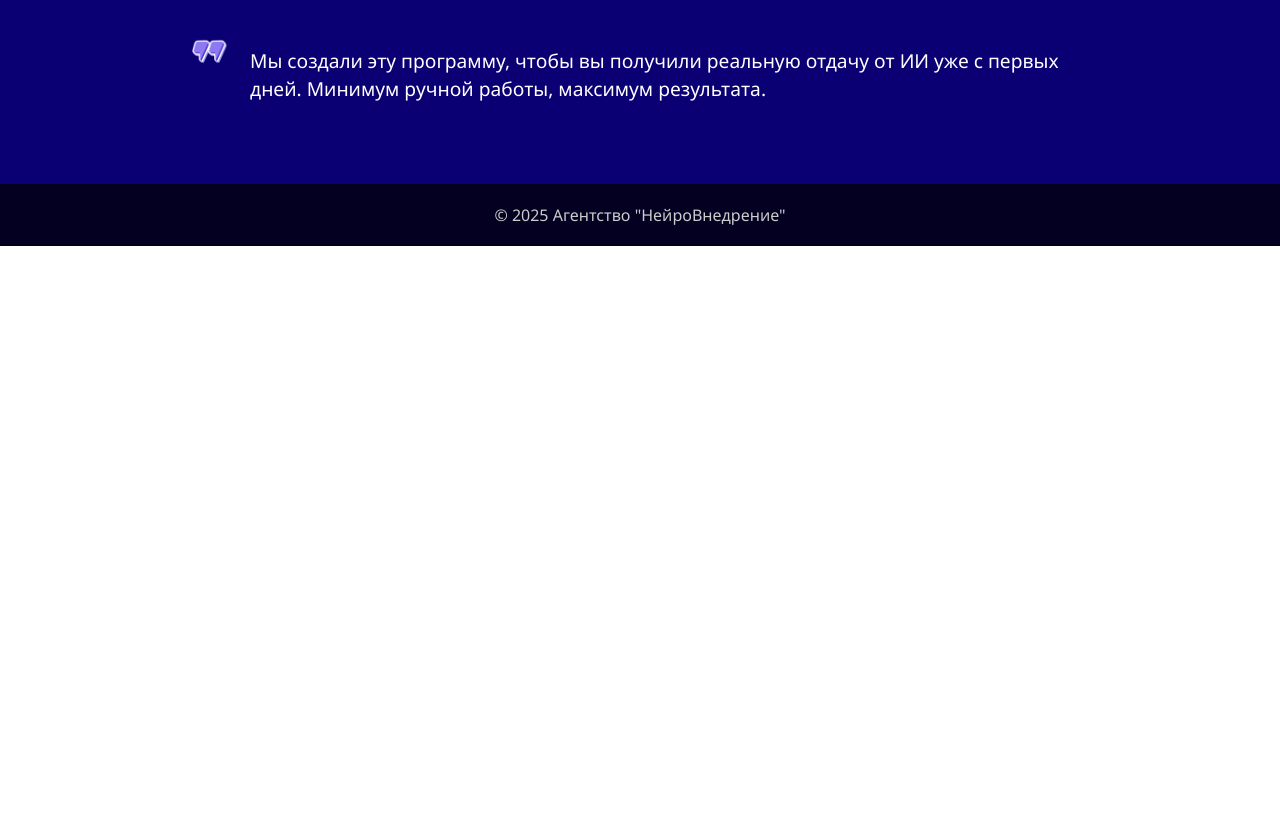
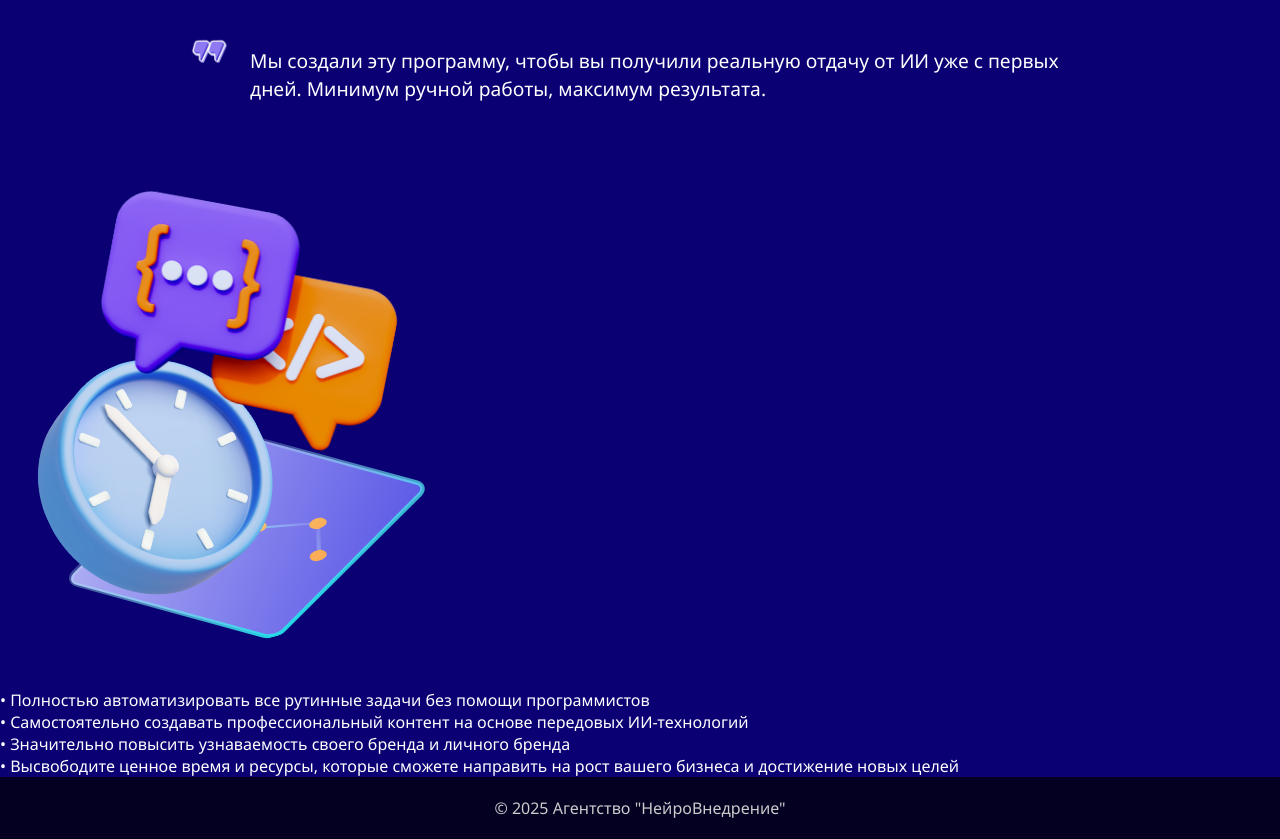
Before and after one commit to Luna994/-nejrovnedrenie, a plain HTML site: page index.html in a window 1280 px wide. Shown: the part 1481-2320 px from the top of the page. Before the commit the page ends 1727 px from the top, so only its background shows below. Drawn offline with Linux system fonts and the light colour scheme.

Commit message:
Update index.html

```diff
--- a/index.html
+++ b/index.html
@@ -211,6 +211,27 @@
       <p>Мы создали эту программу, чтобы вы получили реальную отдачу от ИИ уже с первых дней. Минимум ручной работы, максимум результата.</p>
     </div>
   </section>
+  <section class="benefits">
+  <div class="benefits-container">
+    <div class="benefits-image">
+      <img src="assets/часы.png" alt="Часы и иконки ИИ" />
+    </div>
+    <div class="benefits-list">
+      <div class="benefit-card">
+        • Полностью автоматизировать все рутинные задачи без помощи программистов
+      </div>
+      <div class="benefit-card">
+        • Самостоятельно создавать профессиональный контент на основе передовых ИИ-технологий
+      </div>
+      <div class="benefit-card">
+        • Значительно повысить узнаваемость своего бренда и личного бренда
+      </div>
+      <div class="benefit-card">
+        • Высвободите ценное время и ресурсы, которые сможете направить на рост вашего бизнеса и достижение новых целей
+      </div>
+    </div>
+  </div>
+</section>
 
   <footer>
     <p>© 2025 Агентство "НейроВнедрение"</p>
```
